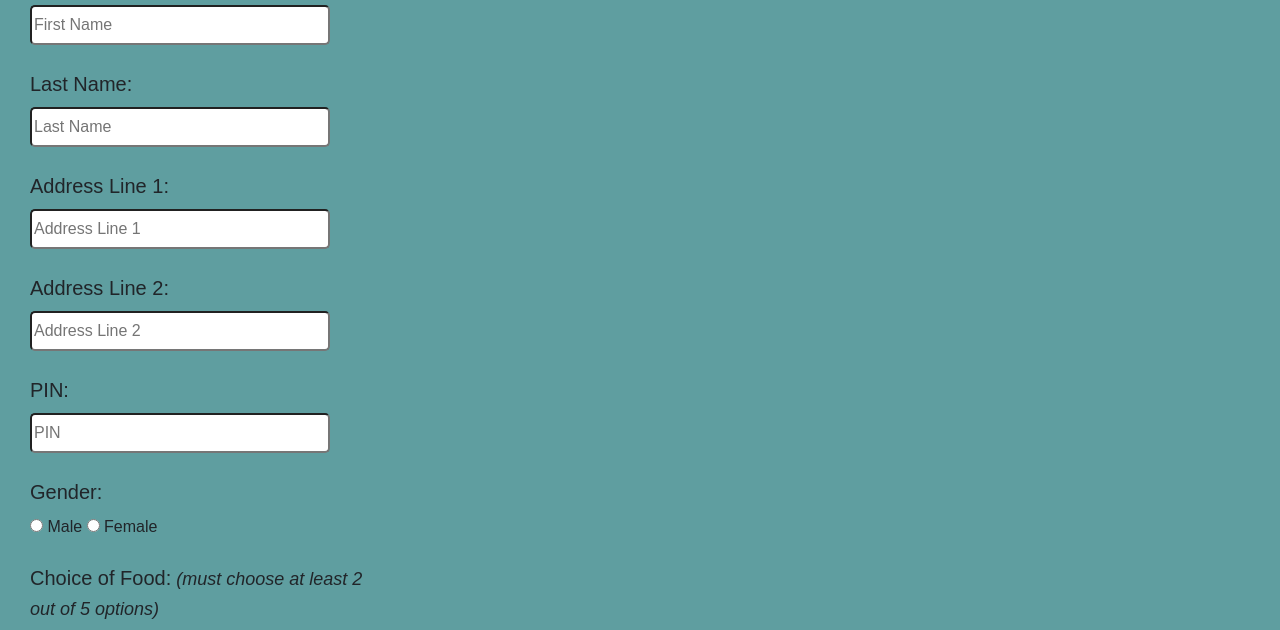
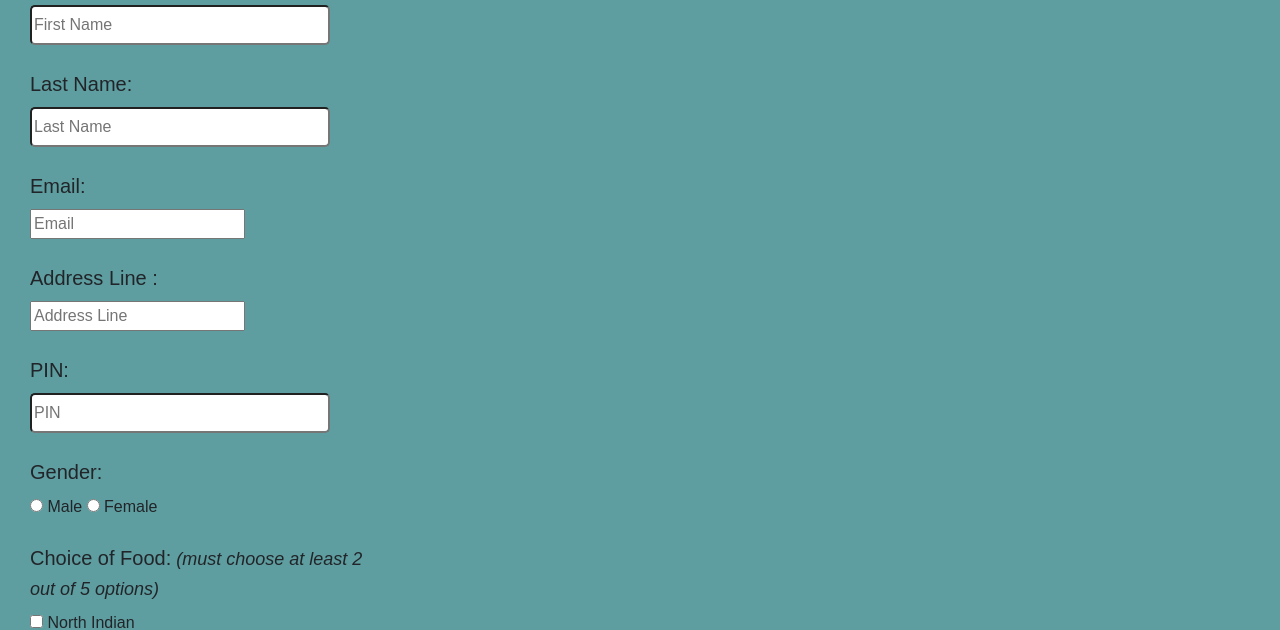
Before and after one commit to Kavinramasamy/Form-Submission, a plain HTML site: page application form/index.html in a window 1280 px wide. Shown: the part 187-817 px from the top of the page. Drawn offline with nearby package versions, Linux system fonts and the light colour scheme.

Commit message:
Update index.html

```diff
--- a/application form/index.html
+++ b/application form/index.html
@@ -9,6 +9,8 @@
     <link rel="stylesheet" href="https://cdn.jsdelivr.net/npm/bootstrap@4.5.3/dist/css/bootstrap.min.css"
         integrity="sha384-TX8t27EcRE3e/ihU7zmQxVncDAy5uIKz4rEkgIXeMed4M0jlfIDPvg6uqKI2xXr2" crossorigin="anonymous">
     <link rel="stylesheet" href="style.css">
+        <script src="script.js"></script>
+
 </head>
 
 <body>
@@ -23,11 +25,11 @@
                     <label for="lname">Last Name:</label><br>
                     <input type="text" name="lname" id="lname" placeholder="Last Name"><br><br>
 
-                    <label for="address1">Address Line 1:</label><br>
-                    <input type="text" name="address1" id="address1" placeholder="Address Line 1"><br><br>
+                    <label for="email">Email:</label><br>
+                    <input type="text" name="email" id="email" placeholder="Email"><br><br>
 
-                    <label for="address2">Address Line 2:</label><br>
-                    <input type="text" name="address2" id="address2" placeholder="Address Line 2"><br><br>
+                    <label for="address">Address Line :</label><br>
+                    <input type="text" name="address" id="address" placeholder="Address Line "><br><br>
 
                     <label for="pin">PIN:</label><br>
                     <input type="number" name="pin" id="pin" placeholder="PIN"><br><br>
```
